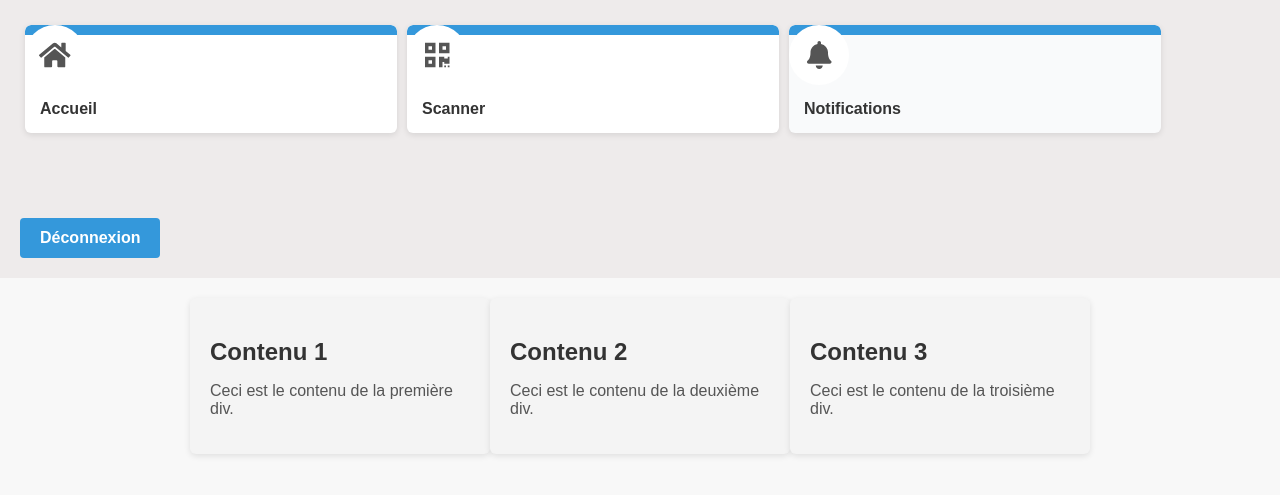
After one commit to Yasmineaka/projet_juin_transport, a Python web app: template templates/menu_accueil.html in a window 1280 px wide. The commit adds this page. Shown: the top 495 px of the page. Run offline with Jinja, Linux system fonts and the light colour scheme; the template is opened without the code that fills it, so the values that code supplies are empty.

Commit message:
page acceuil

```diff
--- /dev/null
+++ b/templates/menu_accueil.html
@@ -0,0 +1,182 @@
+<!DOCTYPE html>
+<html>
+<head>
+    <title>Dashboard - Accueil</title>
+    <link rel="stylesheet" href="https://cdnjs.cloudflare.com/ajax/libs/font-awesome/5.15.3/css/all.min.css">
+    <style>
+        * {
+            box-sizing: border-box;
+        }
+
+        body {
+            margin: 0;
+            padding: 0;
+            font-family: Arial, sans-serif;
+            background-color: #f8f8f8;
+        }
+
+        .dashboard {
+            display: flex;
+            flex-wrap: wrap;
+            max-width: 1200px;
+            margin: 0 auto;
+            padding: 20px;
+            min-width: 100%;
+            background: rgb(238, 235, 235);
+        }
+
+        .menu {
+            flex-basis: 30%;
+            margin-bottom: 20px;
+            background-color: #f4f4f4;
+            border-radius: 6px;
+            box-shadow: 0 2px 6px rgba(0, 0, 0, 0.1);
+            overflow: hidden;
+            transition: transform 0.3s ease;
+            cursor: pointer;
+            position: relative;
+            margin: 5px;
+        }
+
+        .menu:before {
+            content: "";
+            position: absolute;
+            top: 0;
+            left: 0;
+            width: 100%;
+            height: 10px;
+            background-color: #3498db;
+            border-radius: 6px 6px 0 0;
+        }
+
+        .menu:hover {
+            transform: translateY(-5px);
+        }
+
+        .menu-icon {
+            width: 60px;
+            height: 60px;
+            background-color: #d2d2d2;
+            border-radius: 50%;
+            display: flex;
+            align-items: center;
+            justify-content: center;
+            font-size: 28px;
+            color: #555555;
+            position: relative;
+            z-index: 1;
+            background: white;
+        }
+
+        .menu-title {
+            padding: 15px;
+            font-weight: bold;
+            color: #333333;
+        }
+
+        .notification-menu {
+            background-color: #f9fafb;
+        }
+
+        .scan-menu {
+            background-color: #ffffff;
+        }
+
+        .logout-button {
+            background-color: #3498db;
+            color: #ffffff;
+            padding: 10px 20px;
+            border: none;
+            border-radius: 4px;
+            font-size: 16px;
+            font-weight: bold;
+            cursor: pointer;
+            transition: background-color 0.3s ease;
+            margin-top: 80px;
+            height: 40px;
+        }
+
+        .logout-button:hover {
+            background-color: #346f96;
+        }
+
+        .content {
+            display: flex;
+            flex-wrap: wrap;
+            justify-content: center;
+            align-items: flex-start;
+            margin-top: 20px;
+        }
+
+        .content-item {
+            flex-basis: 40%;
+            max-width: 300px;
+            background-color: #f4f4f4;
+            border-radius: 6px;
+            box-shadow: 0 2px 6px rgba(0, 0, 0, 0.1);
+            padding: 20px;
+            margin-bottom: 20px;
+            cursor: pointer;
+            transition: background-color 0.3s ease;
+        }
+
+        .content-item:hover {
+            background-color: #ebebeb;
+        }
+
+        .content-title {
+            font-weight: bold;
+            color: #333333;
+            margin-bottom: 10px;
+        }
+
+        .content-text {
+            color: #555555;
+        }
+    </style>
+</head>
+<body>
+    <div class="dashboard">
+        <div class="menu scan-menu">
+            <div class="menu-icon" style="background: white;">
+                <i class="fas fa-home"></i>
+            </div>
+            <div class="menu-title">Accueil</div>
+        </div>
+        <div class="menu scan-menu">
+            <div class="menu-icon" style="background: white;">
+                <i class="fas fa-qrcode"></i>
+            </div>
+            <div class="menu-title">Scanner</div>
+        </div>
+
+        <div class="menu notification-menu" >
+            <div class="menu-icon" style="background: white;">
+                <i class="fas fa-bell"></i>
+            </div>
+            <div class="menu-title">Notifications</div>
+        </div>
+
+        <button class="logout-button">Déconnexion</button>
+    </div></a>
+
+    <div class="content">
+        <div class="content-item">
+            <h2 class="content-title">Contenu 1</h2>
+            <p class="content-text">Ceci est le contenu de la première div.</p>
+        </div>
+        <div class="content-item">
+            <h2 class="content-title">Contenu 2</h2>
+            <p class="content-text">Ceci est le contenu de la deuxième div.</p>
+        </div>
+        <div class="content-item">
+            <h2 class="content-title">Contenu 3</h2>
+            <p class="content-text">Ceci est le contenu de la troisième div.</p>
+        </div>
+    </div>
+
+
+
+    <script src="https://cdnjs.cloudflare.com/ajax/libs/font-awesome/5.15.3/js/all.min.js"></script>
+</body>
+</html>
```
Also changed, not shown: static/css/menu_accueil.css (renamed from static/css/accueil.css, +37 -2 lines).
